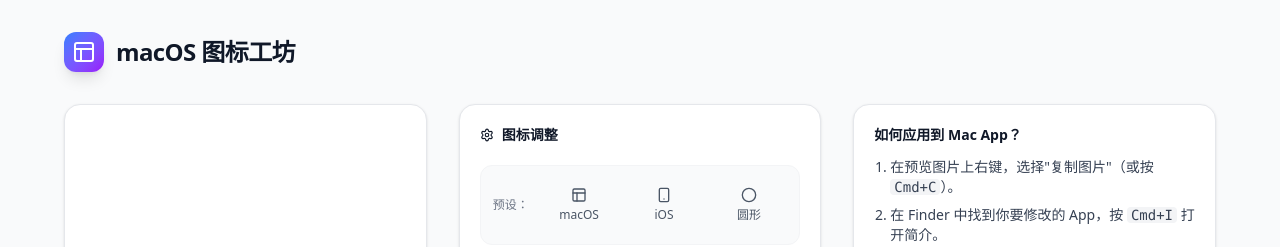
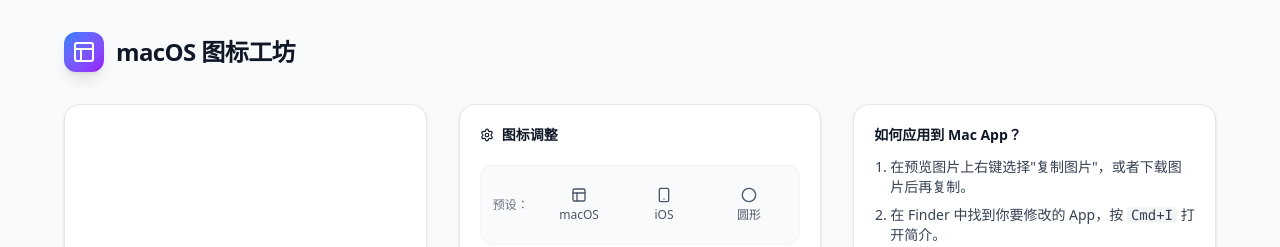
Before and after one commit to ethanchen/mac-icon-modifer, a React (Vite) app: page / in a window 1280 px wide. Shown: the top 247 px of the page. Built offline with nearby package versions, Linux system fonts and the light colour scheme.

Commit message:
fix: 更新 Mac App 使用说明，简化复制图片步骤

```diff
--- a/src/App.jsx
+++ b/src/App.jsx
@@ -519,7 +519,7 @@ const MacIconMaker = () => {
             <div className="w-full">
                 <h3 className="text-sm font-semibold text-gray-900 mb-3">如何应用到 Mac App？</h3>
                 <ol className="list-decimal pl-4 space-y-2 text-sm text-gray-700">
-                    <li>在预览图片上右键，选择"复制图片"（或按 <kbd className="bg-gray-100 px-1 rounded">Cmd+C</kbd>）。</li>
+                    <li>在预览图片上右键选择"复制图片"，或者下载图片后再复制。</li>
                     <li>在 Finder 中找到你要修改的 App，按 <kbd className="bg-gray-100 px-1 rounded">Cmd+I</kbd> 打开简介。</li>
                     <li>点击左上角的小图标，按 <kbd className="bg-gray-100 px-1 rounded">Cmd+V</kbd> 粘贴即可。</li>
                 </ol>
```
